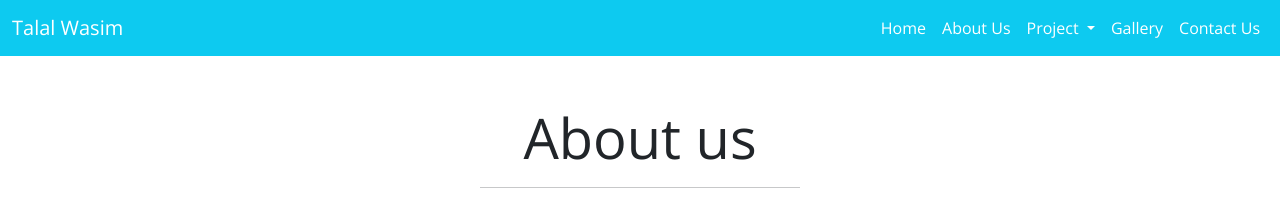
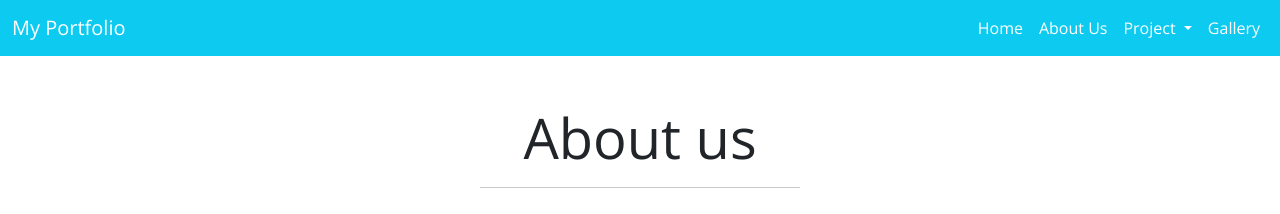
Before and after one commit to Hunter418/Hunter_Porfolio.github.io, a plain HTML site: page about.html in a window 1280 px wide. Shown: the top 214 px of the page. Drawn offline with nearby package versions, Linux system fonts and the light colour scheme.

Commit message:
removed contacts and changed webpage name

```diff
--- a/about.html
+++ b/about.html
@@ -21,7 +21,7 @@
 
 		<nav class="navbar navbar-expand-lg navbar-dark bg-info">
   <div class="container-fluid">
-    <a class="navbar-brand text-capitalize" href="index.html">talal wasim</a>
+    <a class="navbar-brand text-capitalize" href="index.html">My Portfolio</a>
     <button class="navbar-toggler" type="button" data-bs-toggle="collapse" data-bs-target="#navbarSupportedContent" aria-controls="navbarSupportedContent" aria-expanded="false" aria-label="Toggle navigation">
       <span class="navbar-toggler-icon"></span>
     </button>
@@ -47,9 +47,6 @@
 
         <li class="nav-item">
           <a class="nav-link text-capitalize active" href="gallery.html">gallery</a>
-        </li>
-        <li class="nav-item">
-          <a class="nav-link text-capitalize active" href="contact.html">contact us</a>
         </li>
 
       </ul>
```
